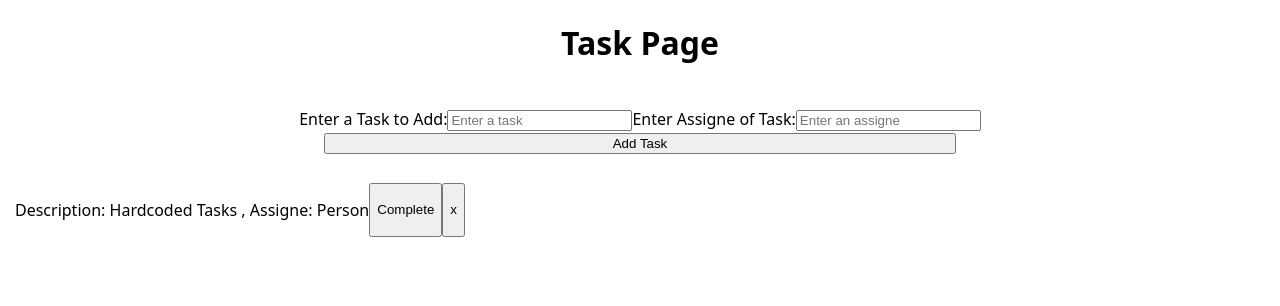
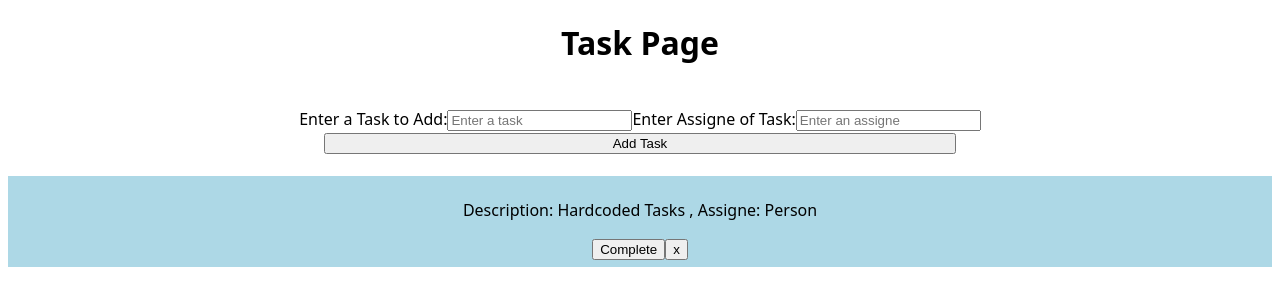
Before and after one commit to eshanw48/Project-Mangement-System, a React app: page /tasks in a window 1280 px wide. Shown: the top 306 px of the page. Built offline with nearby package versions, Linux system fonts and the light colour scheme; no server answers; sample sign-in values are in the browser's storage; the HTML template or start-up script is replaced by a standard one.

Commit message:
Style Fixes

```diff
--- a/src/components/Tasks/Tasks.js
+++ b/src/components/Tasks/Tasks.js
@@ -50,7 +50,7 @@ function TasksForm({addTasks}){
 
         return(
 
-            <div style ={{textAlign: "center"}}>
+          <div style = {{textAlign: "center"}}>
 
             <form>
                 <h1>Task Page</h1>
@@ -92,8 +92,6 @@ function Tasks(){
       ]);
 
       const addTasks = (text,assigne) => {
-          console.log(text);
-          console.log(assigne);
         const newTasks = [...tasks, { text,assigne }];
         setTasks(newTasks);
       };
@@ -113,9 +111,11 @@ function Tasks(){
 
 
     return(
-        <div style ={{textAlign: "center"}}>
+        <div>
           <TasksForm addTasks={addTasks} />
-          {tasks.map((tasks, index) => (
+        {tasks.map((tasks, index) => (
+
+          <div>
               <TasksList
                 key={index}
                 index={index}
@@ -123,6 +123,8 @@ function Tasks(){
                 completeTasks={completeTasks}
                 removeTasks={removeTasks}
               />
+            </div>
+
             ))}
         </div>
     );
--- a/src/components/Welcome/welcome.js
+++ b/src/components/Welcome/welcome.js
@@ -35,7 +35,7 @@ function welcome() {
     function handleChange(event) {
         const inputName = event.target.name;
         const value = event.target.value;
-        if (inputName === 'Username') {
+        if (inputName === 'Username' && value != ' ') {
             setName(value);
         } else if (inputName === 'code') {
             setcode(value);
@@ -51,7 +51,7 @@ function welcome() {
 
 
                 <label>Enter your Name:</label>
-                <input id="name" name = "Username" type="text" placeholder="Enter name of the user" value={name} onChange={handleChange}/>
+                <input id="name" name = "Username" type="text" placeholder="Enter name of the user" value={name} onChange={handleChange} required/>
                 <br/>
                 <br />
                 <label>Select your role:</label>
--- a/src/styles/task.css
+++ b/src/styles/task.css
@@ -1,5 +1,5 @@
 .task {
     padding: 7px;
-    display: flex;
-
+    text-align: center;
+    background-color: lightblue;
 }
```
